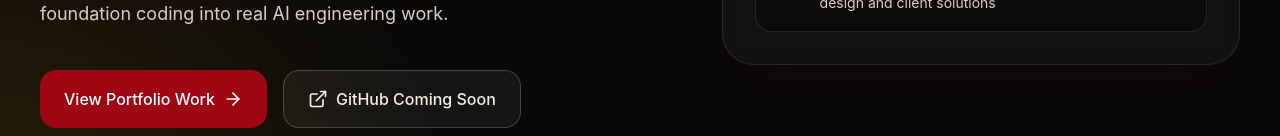
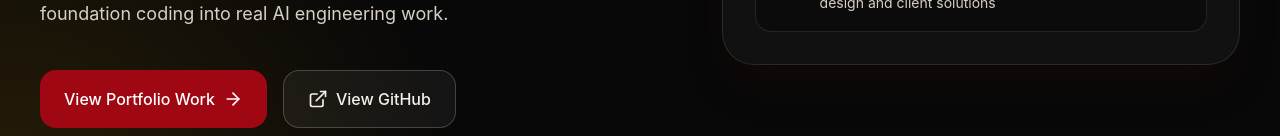
Before and after one commit to Garrowai/ai-architect-portfolio, a React (Vite) app: page / in a window 1280 px wide. Shown: the part 664-800 px from the top of the page. Built offline with nearby package versions, Linux system fonts and the light colour scheme.

Commit message:
Update portfolio links

```diff
--- a/src/App.tsx
+++ b/src/App.tsx
@@ -105,12 +105,12 @@ export default function App() {
                 View Portfolio Work <ArrowRight className="ml-2 h-5 w-5" />
               </a>
               <a
-                href="https://github.com/"
+                href="https://github.com/garrowai/ai-architect-portfolio"
                 target="_blank"
                 rel="noreferrer"
                 className="inline-flex items-center justify-center rounded-2xl border border-white/20 bg-white/5 px-6 py-4 text-base font-medium text-[#f5f0e8] transition hover:bg-white/10"
               >
-                <ExternalLink className="mr-2 h-5 w-5" /> GitHub Coming Soon
+                <ExternalLink className="mr-2 h-5 w-5" /> View GitHub
               </a>
             </div>
           </motion.div>
@@ -236,7 +236,7 @@ export default function App() {
             </h2>
           </div>
           <a
-            href="https://github.com/"
+            href="https://github.com/garrowai/ai-architect-portfolio"
             target="_blank"
             rel="noreferrer"
             className="inline-flex w-fit items-center justify-center rounded-2xl border border-white/20 bg-white/5 px-6 py-4 text-base font-medium text-[#f5f0e8] transition hover:bg-white/10"
@@ -283,7 +283,7 @@ export default function App() {
             </div>
             <div className="flex items-center">
               <a
-                href="mailto:your-email@example.com"
+                href="mailto:garrowai@proton.me"
                 className="inline-flex items-center justify-center rounded-2xl bg-[#f5f0e8] px-6 py-4 text-base font-medium text-black transition hover:bg-white"
               >
                 <Mail className="mr-2 h-5 w-5" /> Contact Me
```
